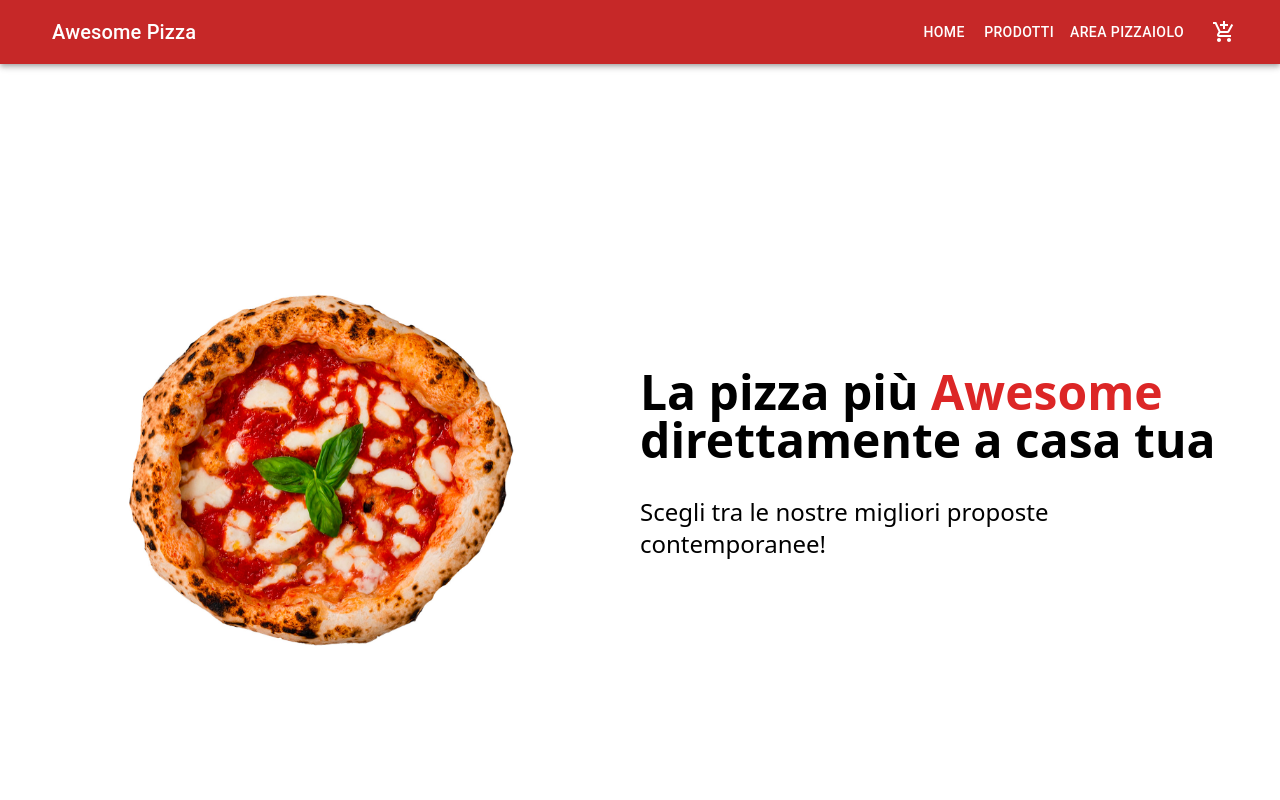
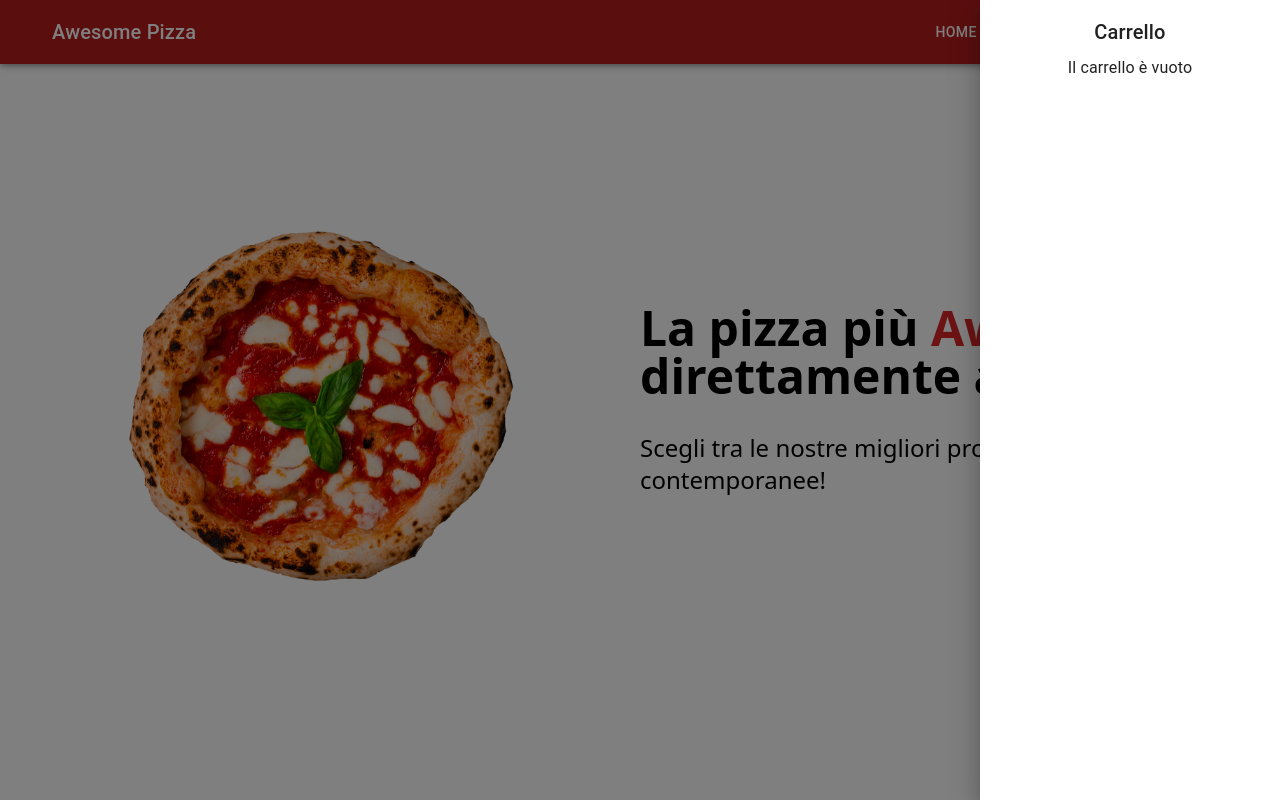
Before and after one commit to Stefanonuzz/very-food, a React (Vite) app: page / in a window 1280 px wide. Both pictures are taken after a click on the button 1224 px from the left and 32 px from the top of the page. Shown: the top 800 px of the page. Built offline with nearby package versions, Linux system fonts and the light colour scheme; data requests are answered from the project's data file.

Commit message:
implemented Basket component

```diff
--- a/src/App.tsx
+++ b/src/App.tsx
@@ -1,15 +1,23 @@
 import ApiCall from "./api/ApiCall";
-import Cart from "./components/Cart";
 import NavBar from "./components/NavBar";
 import Footer from "./components/Footer";
 import HomePage from "./components/HomePage";
+import { useState } from "react";
+import { Pizza } from "./components/PizzaList";
 
 function App() {
+  const [shop, setShop] = useState<Pizza[]>([]);
+
+  const addToCart = (pizza: Pizza) => {
+    setShop([...shop, pizza]);
+    console.log(shop);
+  };
+
   return (
-    <div>
-      <NavBar />
+    <div className="text-black">
+      <NavBar shop={shop} />
       <HomePage />
-      <ApiCall />
+      <ApiCall onClick={addToCart} />
       <Footer />
     </div>
   );
--- a/src/api/ApiCall.tsx
+++ b/src/api/ApiCall.tsx
@@ -11,13 +11,13 @@ interface ApiProps {
   image: string;
 }
 
-export default function ApiCall() {
+export default function ApiCall({ onClick }) {
   const [pizzas, setPizzas] = useState<ApiProps[]>([]);
 
   return (
     <>
       <FetchPizzas onFetch={setPizzas} />
-      <PizzaList pizzas={pizzas} />
+      <PizzaList pizzas={pizzas} onClick={onClick} />
     </>
   );
 }
--- /dev/null
+++ b/src/components/Basket.tsx
@@ -0,0 +1,70 @@
+import {
+  Drawer,
+  Box,
+  Typography,
+  IconButton,
+  List,
+  ListItem,
+  ListItemText,
+  Badge,
+  Button,
+} from "@mui/material";
+import { useState } from "react";
+import AddShoppingCartIcon from "@mui/icons-material/AddShoppingCart";
+import { Pizza } from "./PizzaList";
+
+interface BasketProps {
+  shop: Pizza[];
+}
+
+export const Basket = ({ shop }: BasketProps) => {
+  const [isDrawerOpen, setIsDrawerOpen] = useState(false);
+
+  return (
+    <>
+      <IconButton
+        onClick={() => setIsDrawerOpen(true)}
+        size="large"
+        edge="start"
+        color="inherit"
+        aria-label="logo"
+      >
+        <Badge badgeContent={shop.length} color="warning" showZero={false}>
+          <AddShoppingCartIcon />
+        </Badge>
+      </IconButton>
+      <Drawer
+        anchor="right"
+        open={isDrawerOpen}
+        onClose={() => setIsDrawerOpen(false)}
+      >
+        <Box p={2} width="300px" role="presentation">
+          <Typography variant="h6" component="div" textAlign="center">
+            Carrello
+          </Typography>
+          <List>
+            {shop.length > 0 ? (
+              shop.map((pizza, index) => (
+                <ListItem key={index}>
+                  <ListItemText
+                    primary={pizza.name}
+                    secondary={`Prezzo: €${pizza.price.toFixed(2)}`}
+                  />
+                </ListItem>
+              ))
+            ) : (
+              <Typography variant="body1" textAlign="center">
+                Il carrello è vuoto
+              </Typography>
+            )}
+          </List>
+          {shop.length > 0 && (
+            <Button variant="contained" color="error">
+              Procedi all'ordine
+            </Button>
+          )}
+        </Box>
+      </Drawer>
+    </>
+  );
+};
--- a/src/components/Card.tsx
+++ b/src/components/Card.tsx
@@ -5,17 +5,33 @@ import {
   Typography,
   Button,
   Box,
+  Snackbar,
+  Alert,
 } from "@mui/material";
+import { useState } from "react";
 
 interface CardProps {
   name: string;
   price: number;
   ingredients: string[];
   image: string;
+  onClick: () => void;
 }
 
 function Card({ name, price, ingredients, image, onClick }: CardProps) {
+  const [openSnackbar, setOpenSnackbar] = useState(false);
+
+  const handleClick = () => {
+    setOpenSnackbar(true);
+    onClick();
+  };
+
+  const handleCloseSnackbar = () => {
+    setOpenSnackbar(false);
+  };
+
   return (
+    <>
       <MuiCard sx={{ maxWidth: 345, m: 2, boxShadow: 3 }}>
         <CardMedia
           component="img"
@@ -39,12 +55,28 @@ function Card({ name, price, ingredients, image, onClick }: CardProps) {
             Price: €{price.toFixed(2)}
           </Typography>
           <Box textAlign="start">
-          <Button onClick={onClick} variant="contained" color="error">
+            <Button onClick={handleClick} variant="contained" color="error">
               Acquista
             </Button>
           </Box>
         </CardContent>
       </MuiCard>
+
+      <Snackbar
+        open={openSnackbar}
+        autoHideDuration={3000}
+        onClose={handleCloseSnackbar}
+        anchorOrigin={{ vertical: "top", horizontal: "right" }}
+      >
+        <Alert
+          onClose={handleCloseSnackbar}
+          severity="success"
+          sx={{ width: "100%" }}
+        >
+          Prodotto inserito nel carrello!
+        </Alert>
+      </Snackbar>
+    </>
   );
 }
 
--- a/src/components/Cart.tsx
+++ /dev/null
@@ -1,30 +0,0 @@
-import { useState } from "react";
-import { PizzaListProps } from "./PizzaList";
-
-export default function Cart({ shop }: { shop: PizzaListProps[] }) {
-  const [isCartOpen, setIsCartOpen] = useState(false);
-
-  const openCart = () => {
-    setIsCartOpen(true);
-  };
-
-  return (
-    <div className="grid grid-cols-3 container mx-auto mt-8">
-      <h2 className="text-3xl font-bold col-span-3 flex justify-center mb-6">
-        Carrello
-      </h2>
-      {!isCartOpen ? (
-        <div>Il carrello è vuoto</div>
-      ) : (
-        shop.map((pizza) => (
-          <Card
-            key={pizza.id}
-            name={pizza.name}
-            price={pizza.price}
-            onClick={openCart}
-          />
-        ))
-      )}
-    </div>
-  );
-}
--- a/src/components/HomePage.tsx
+++ b/src/components/HomePage.tsx
@@ -4,7 +4,7 @@ export default function HomePage() {
       <div>
         <img
           className="w-full"
-          src="photos/pizzasfondo.jpg"
+          src="photos/pizzasfondo.png"
           alt="pizza margherita"
         />
       </div>
--- a/src/components/NavBar.tsx
+++ b/src/components/NavBar.tsx
@@ -5,12 +5,12 @@ import Typography from "@mui/material/Typography";
 import Button from "@mui/material/Button";
 import IconButton from "@mui/material/IconButton";
 import { colors } from "@mui/material";
-import AddShoppingCartIcon from "@mui/icons-material/AddShoppingCart";
+import { Basket } from "./Basket";
 
-export default function NavBar() {
+export default function NavBar({ shop }) {
   return (
     <Box sx={{ flexGrow: 1 }}>
-      <AppBar style={{ backgroundColor: colors.red[800] }} position="static">
+      <AppBar style={{ backgroundColor: colors.red[900] }} position="fixed">
         <Toolbar>
           <IconButton
             size="large"
@@ -25,9 +25,9 @@ export default function NavBar() {
           <Button color="inherit">Home</Button>
           <Button color="inherit">Prodotti</Button>
           <Button color="inherit">Area Pizzaiolo</Button>
-          <Button color="inherit">
-            <AddShoppingCartIcon />
-          </Button>
+          <div className="ml-4">
+            <Basket shop={shop} />
+          </div>
         </Toolbar>
       </AppBar>
     </Box>
--- a/src/components/PizzaList.tsx
+++ b/src/components/PizzaList.tsx
@@ -1,24 +1,23 @@
-import { useState } from "react";
 import Card from "./Card";
 
-export interface PizzaListProps {
-  pizzas: {
-    id: number;
-    name: string;
-    price: number;
-    ingredients: string[];
-    image: string;
-  }[];
+export interface Pizza {
+  id: number;
+  name: string;
+  price: number;
+  ingredients: string[];
+  image: string;
 }
 
-export default function PizzaList({ pizzas }: PizzaListProps) {
-  const [shop, setShop] = useState<PizzaListProps[]>([]);
+export interface PizzaListProps {
+  pizzas: Pizza[];
+  onClick: (pizza: Pizza) => void;
+  shop: string[];
+}
 
-  const addToCart = (pizza: PizzaListProps) => {
-    setShop([...shop, pizza]);
-    console.log(shop);
+export default function PizzaList({ pizzas, onClick }: PizzaListProps) {
+  const handleClick = (pizza: Pizza) => {
+    onClick(pizza);
   };
-
   return (
     <div className="grid grid-cols-3 container mx-auto mt-8">
       <h2 className="text-3xl font-bold col-span-3 flex justify-center mb-6">
@@ -31,7 +30,7 @@ export default function PizzaList({ pizzas }: PizzaListProps) {
           image={pizza.image}
           price={pizza.price}
           ingredients={pizza.ingredients}
-          onClick={() => addToCart(pizza)}
+          onClick={() => handleClick(pizza)}
         />
       ))}
     </div>
--- /dev/null
+++ b/src/components/SnackBar.tsx
@@ -0,0 +1,53 @@
+import * as React from "react";
+import Grid from "@mui/material/Grid";
+import Box from "@mui/material/Box";
+import Button from "@mui/material/Button";
+import Snackbar, { SnackbarOrigin } from "@mui/material/Snackbar";
+
+interface State extends SnackbarOrigin {
+  open: boolean;
+}
+
+export default function PositionedSnackbar() {
+  const [state, setState] = React.useState<State>({
+    open: false,
+    vertical: "top",
+    horizontal: "center",
+  });
+  const { vertical, horizontal, open } = state;
+
+  const handleClick = (newState: SnackbarOrigin) => () => {
+    setState({ ...newState, open: true });
+  };
+
+  const handleClose = () => {
+    setState({ ...state, open: false });
+  };
+
+  const buttons = (
+    <React.Fragment>
+      <Box sx={{ display: "flex", justifyContent: "center" }}>
+        <Grid item xs={6} sx={{ textAlign: "right" }}>
+          <Button
+            onClick={handleClick({ vertical: "top", horizontal: "right" })}
+          >
+            Acquista
+          </Button>
+        </Grid>
+      </Box>
+    </React.Fragment>
+  );
+
+  return (
+    <Box sx={{ width: 500 }}>
+      {buttons}
+      <Snackbar
+        anchorOrigin={{ vertical, horizontal }}
+        open={open}
+        onClose={handleClose}
+        message="I love snacks"
+        key={vertical + horizontal}
+      />
+    </Box>
+  );
+}
```
Also changed, not shown: photos/pizzasfondo.jpg (deleted), photos/pizzasfondo.png (added). Lines whose indentation alone changed are shown as unchanged.
